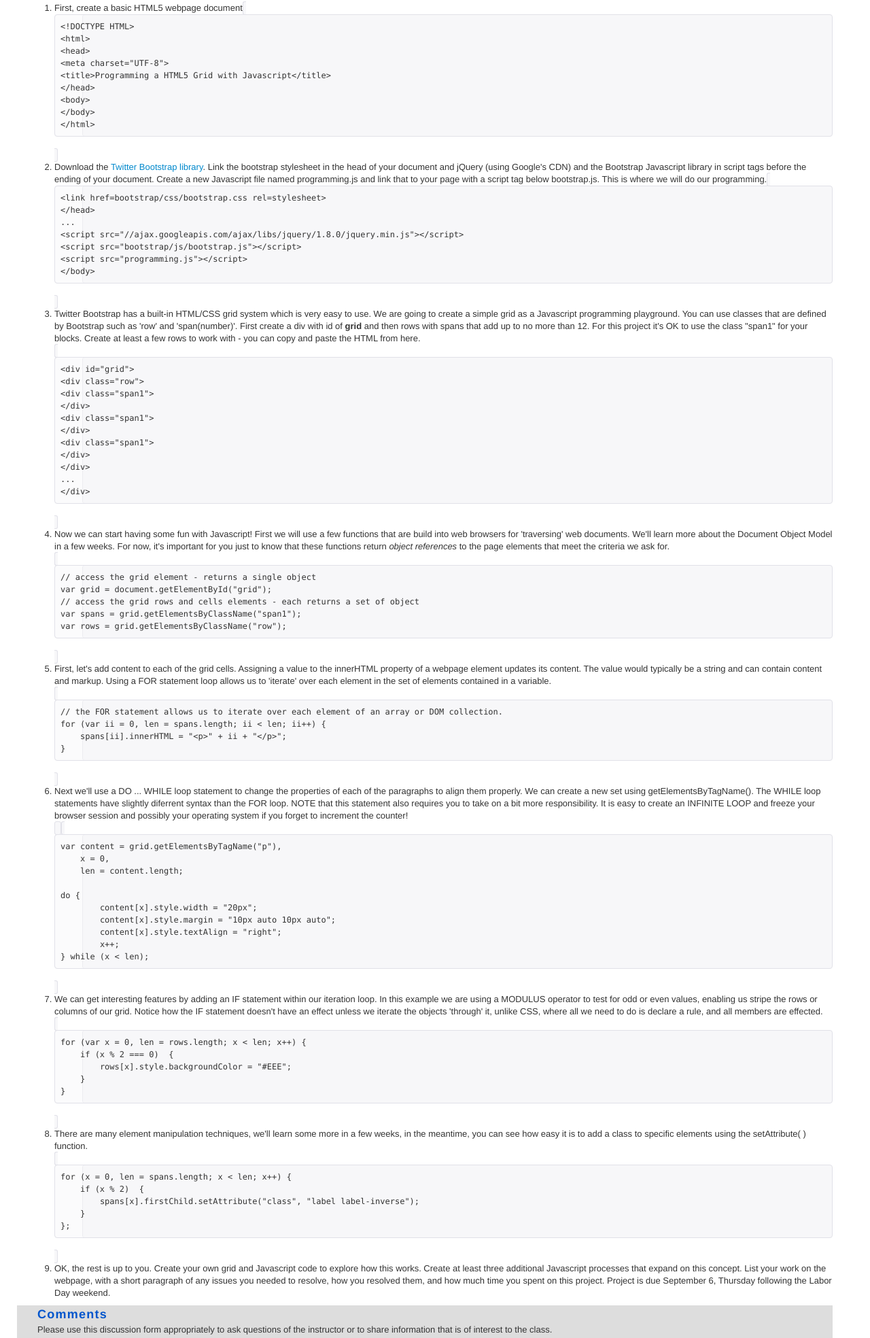
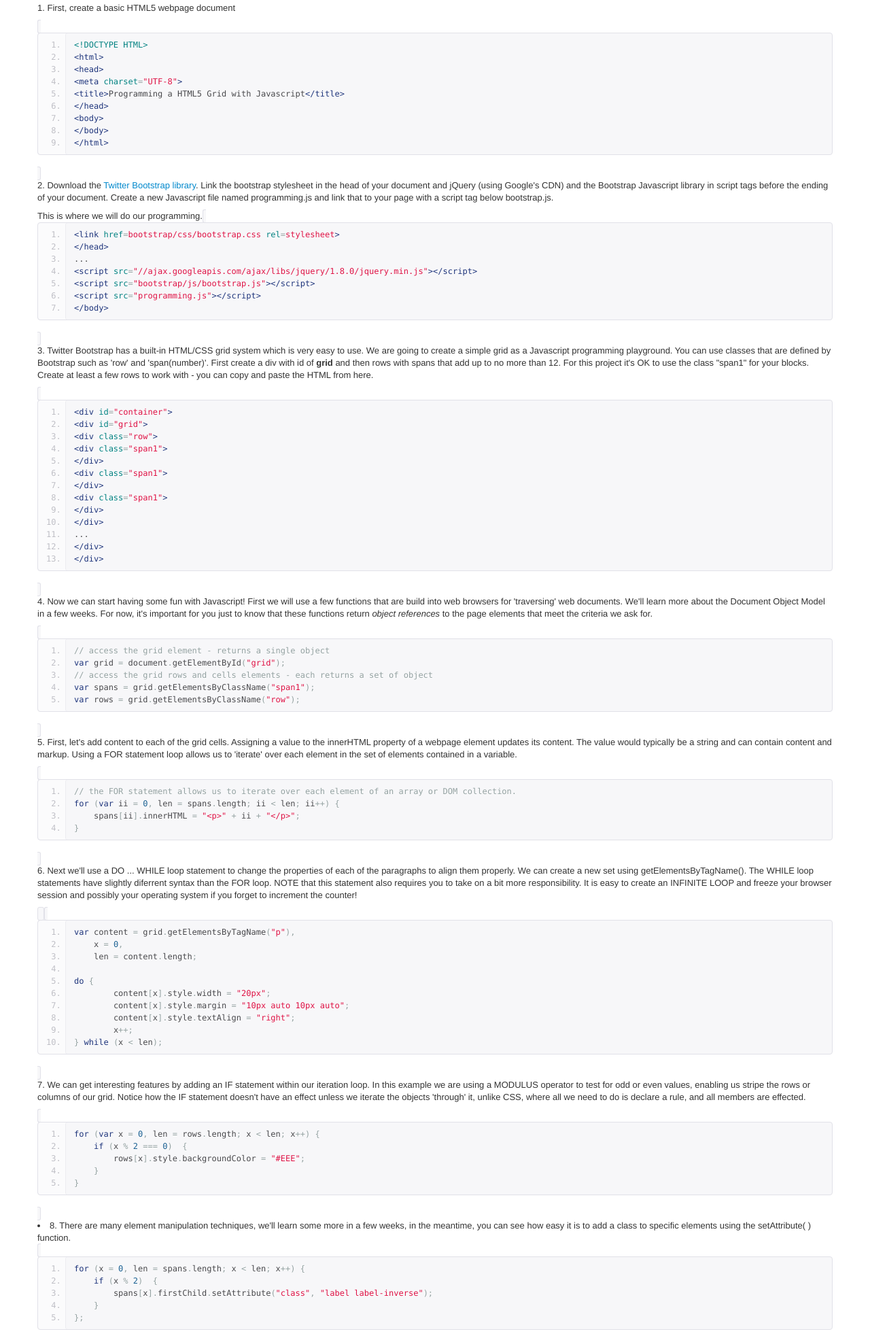
Before and after one commit to noah-freitas/cs5511-documentation, a plain HTML site: page projects/programming/index.html in a window 1280 px wide. Shown: the part 431-2399 px from the top of the page at 68% size. Drawn offline with Linux system fonts and the light colour scheme; no server answers; a script that the page names is missing.

Commit message:
menu additions and content fixes to project and lessons

```diff
--- a/includes/_notes/dwsync.xml
+++ b/includes/_notes/dwsync.xml
@@ -1,4 +1,4 @@
 <?xml version="1.0" encoding="utf-8" ?>
 <dwsync>
-<file name="menu.html" server="staff.santarosa.edu//home/WWW_pages/jperetz/" local="3429032451" remote="16313934340" />
+<file name="menu.html" server="staff.santarosa.edu//home/WWW_pages/jperetz/" local="3429103674" remote="16314005564" />
 </dwsync>
--- a/lessons/_notes/dwsync.xml
+++ b/lessons/_notes/dwsync.xml
@@ -3,6 +3,6 @@
 <file name="functions.html" server="staff.santarosa.edu//home/WWW_pages/jperetz/" local="3428001802" remote="12018964450" />
 <file name="fundamentals.html" server="staff.santarosa.edu//home/WWW_pages/jperetz/" local="3428326684" remote="12018964451" />
 <file name="expressions.html" server="staff.santarosa.edu//home/WWW_pages/jperetz/" local="3428431083" remote="12018964450" />
-<file name="conditionals.html" server="staff.santarosa.edu//home/WWW_pages/jperetz/" local="3428943068" remote="12018964449" />
+<file name="conditionals.html" server="staff.santarosa.edu//home/WWW_pages/jperetz/" local="3429103297" remote="16314006786" />
 <file name="data-types.html" server="staff.santarosa.edu//home/WWW_pages/jperetz/" local="3428973064" remote="12018964449" />
 </dwsync>
--- a/projects/programming/_notes/dwsync.xml
+++ b/projects/programming/_notes/dwsync.xml
@@ -1,5 +1,5 @@
 <?xml version="1.0" encoding="utf-8" ?>
 <dwsync>
-<file name="index.html" server="staff.santarosa.edu//home/WWW_pages/jperetz/" local="3429033163" remote="16313939402" />
+<file name="index.html" server="staff.santarosa.edu//home/WWW_pages/jperetz/" local="3429104859" remote="16314006786" />
 <file name="programming.js" server="staff.santarosa.edu//home/WWW_pages/jperetz/" local="3429034145" remote="16313939393" />
 </dwsync>
--- a/projects/programming/index.html
+++ b/projects/programming/index.html
@@ -153,8 +153,8 @@
 <div class="row">
 <div class="span12">
 
-<ol>
-<li>First, create a basic HTML5 webpage document
+
+<p>1. First, create a basic HTML5 webpage document</p>
   <code>
                         <pre class="prettyprint linenums">
 &lt;!DOCTYPE HTML&gt;
@@ -168,8 +168,8 @@
 &lt;/html&gt;
 </pre>
 </code>
-</li>
-<li>Download the <a href="http://twitter.github.com/bootstrap/">Twitter Bootstrap library</a>.     Link the bootstrap stylesheet in the head of your document and jQuery (using Google's CDN) and the Bootstrap Javascript library in script tags before the ending of your document.  Create a new Javascript file named programming.js and link that to your page with a script tag below bootstrap.js.
+
+<p>2. Download the <a href="http://twitter.github.com/bootstrap/">Twitter Bootstrap library</a>.     Link the bootstrap stylesheet in the head of your document and jQuery (using Google's CDN) and the Bootstrap Javascript library in script tags before the ending of your document.  Create a new Javascript file named programming.js and link that to your page with a script tag below bootstrap.js.</p>
   This is where we will do our programming.<code>
                         <pre class="prettyprint linenums">
 &lt;link href=bootstrap/css/bootstrap.css rel=stylesheet&gt;
@@ -181,11 +181,12 @@
 &lt;/body&gt;
 </pre>
 </code>
-</li>
-<li>
-Twitter Bootstrap has a built-in HTML/CSS grid system which is very easy to use.    We are going to create a simple grid as a Javascript programming playground.  You can use  classes that are defined by Bootstrap such as 'row' and 'span(number)'. First create a div with id of <strong>grid</strong> and then rows with spans that add up to no more than 12. For this project it's  OK to use the class &quot;span1&quot; for your blocks. Create at least a few rows to work with - you can copy and paste the HTML from here. </li>
+
+<p>
+3. Twitter Bootstrap has a built-in HTML/CSS grid system which is very easy to use.    We are going to create a simple grid as a Javascript programming playground.  You can use  classes that are defined by Bootstrap such as 'row' and 'span(number)'. First create a div with id of <strong>grid</strong> and then rows with spans that add up to no more than 12. For this project it's  OK to use the class &quot;span1&quot; for your blocks. Create at least a few rows to work with - you can copy and paste the HTML from here. </p>
 <code>
 <pre class="prettyprint linenums">
+&lt;div id="container"&gt;
 &lt;div id="grid"&gt;
 &lt;div class="row"&gt;
 &lt;div class="span1"&gt;
@@ -197,11 +198,12 @@ Twitter Bootstrap has a built-in HTML/CSS grid system which is very easy to use.
 &lt;/div&gt;
 ...
 &lt;/div&gt;
+&lt;/div&gt;
 </pre>
 </code>
 
-<li>
-Now we can start having some fun with Javascript!    First we will use a few functions that are build into web browsers for 'traversing' web documents.   We'll learn more about the Document Object Model in a few weeks. For now, it's important for you just to know that these functions return <em>object references</em> to the page elements that meet the criteria we ask for. </li>
+<p>
+4. Now we can start having some fun with Javascript!    First we will use a few functions that are build into web browsers for 'traversing' web documents.   We'll learn more about the Document Object Model in a few weeks. For now, it's important for you just to know that these functions return <em>object references</em> to the page elements that meet the criteria we ask for. </p>
 <code>
 <pre class="prettyprint linenums">
 // access the grid element - returns a single object
@@ -212,8 +214,8 @@ var rows = grid.getElementsByClassName("row");
 </pre>
 </code>
 
-<li>First, let's add content to each of the grid cells.  Assigning a value to the  innerHTML property of a webpage element updates its content.  The value would typically be a string and can contain content and markup. Using a FOR statement loop allows us to 'iterate' over each element in the set of elements contained in a variable.
-</li>
+<p>5. First, let's add content to each of the grid cells.  Assigning a value to the  innerHTML property of a webpage element updates its content.  The value would typically be a string and can contain content and markup. Using a FOR statement loop allows us to 'iterate' over each element in the set of elements contained in a variable.
+</p>
 <code>
 <pre class="prettyprint linenums">
 // the FOR statement allows us to iterate over each element of an array or DOM collection.
@@ -223,8 +225,8 @@ for (var ii = 0, len = spans.length; ii &lt; len; ii++) {
 </pre>
 </code>
 
-<li>Next we'll use a DO ... WHILE loop statement to change the properties of each of the paragraphs to align them properly.   We can create a new set using getElementsByTagName().   The WHILE loop statements have slightly diferrent syntax than the FOR loop.
-NOTE that this statement also requires you to take on a bit more  responsibility.  It is easy to create an INFINITE LOOP and freeze your browser session and possibly your operating system if you forget to increment the counter!</li>
+<p>6. Next we'll use a DO ... WHILE loop statement to change the properties of each of the paragraphs to align them properly.   We can create a new set using getElementsByTagName().   The WHILE loop statements have slightly diferrent syntax than the FOR loop.
+NOTE that this statement also requires you to take on a bit more  responsibility.  It is easy to create an INFINITE LOOP and freeze your browser session and possibly your operating system if you forget to increment the counter!</p>
 <code>
 </code><code>
 <pre class="prettyprint linenums">
@@ -241,8 +243,8 @@ do {
 </pre>
 </code>
 
-<li>We can get interesting features by adding an IF statement within our iteration loop.   In this example we are using a MODULUS operator to test for odd or even values, enabling us stripe the rows or columns of our grid.   Notice how the IF statement doesn't have an effect unless we iterate the objects 'through' it, unlike CSS, where all we need to do is declare a rule, and all members are effected.
-</li>
+<p>7. We can get interesting features by adding an IF statement within our iteration loop.   In this example we are using a MODULUS operator to test for odd or even values, enabling us stripe the rows or columns of our grid.   Notice how the IF statement doesn't have an effect unless we iterate the objects 'through' it, unlike CSS, where all we need to do is declare a rule, and all members are effected.
+</p>
 <code>
 <pre class="prettyprint linenums">
 for (var x = 0, len = rows.length; x < len; x++) {
@@ -252,7 +254,7 @@ for (var x = 0, len = rows.length; x < len; x++) {
 }
 </pre>
 </code>
-<li>There are many element manipulation techniques, we'll learn some more in a few weeks, in the meantime, you can see how easy it is to add a class to specific elements using the setAttribute( ) function.</li>
+<li>8. There are many element manipulation techniques, we'll learn some more in a few weeks, in the meantime, you can see how easy it is to add a class to specific elements using the setAttribute( ) function.</li>
 <code>
 <pre class="prettyprint linenums">
 for (x = 0, len = spans.length; x < len; x++) {
@@ -263,11 +265,11 @@ for (x = 0, len = spans.length; x < len; x++) {
 </pre>
 </code>
 
-<li>OK, the rest is up to you.  Create your own grid and Javascript code to explore how this works.  Create at least three additional Javascript processes that expand on this concept.     List your work on the webpage, with a short paragraph of any issues you needed to resolve, how you resolved them, and how much time you spent on this project.  Project is due September 6, Thursday following the Labor Day weekend.
-</li>
+<p>9. OK, the rest is up to you.  Create your own grid and Javascript code to explore how this works.  Create at least three additional Javascript processes that expand on this concept.     List your work on the webpage, with a short paragraph of any issues you needed to resolve, how you resolved them, and how much time you spent on this project.  Project is due September 6, Thursday following the Labor Day weekend.
+</p>
 
 
-</ol>
+
 </div>
 
 
@@ -298,6 +300,12 @@ for (x = 0, len = spans.length; x < len; x++) {
 <script type="text/javascript" src="../../bootstrap/js/jquery.js"></script>
 <script type="text/javascript" src="../../bootstrap/js/bootstrap.js"></script>
   <script type="text/javascript"  src="../../bootstrap/js/fall2012.js"></script>
+   <script src=../../lib/prettify/prettify.js></script>
+   <script>
+            $(function() {
+                prettyPrint();
+            });
+        </script>
 <script type="text/javascript" src="programming.js"></script>
 </body>
 </html>
```
Also changed, not shown: includes/menu.html (+8 -2 lines).
